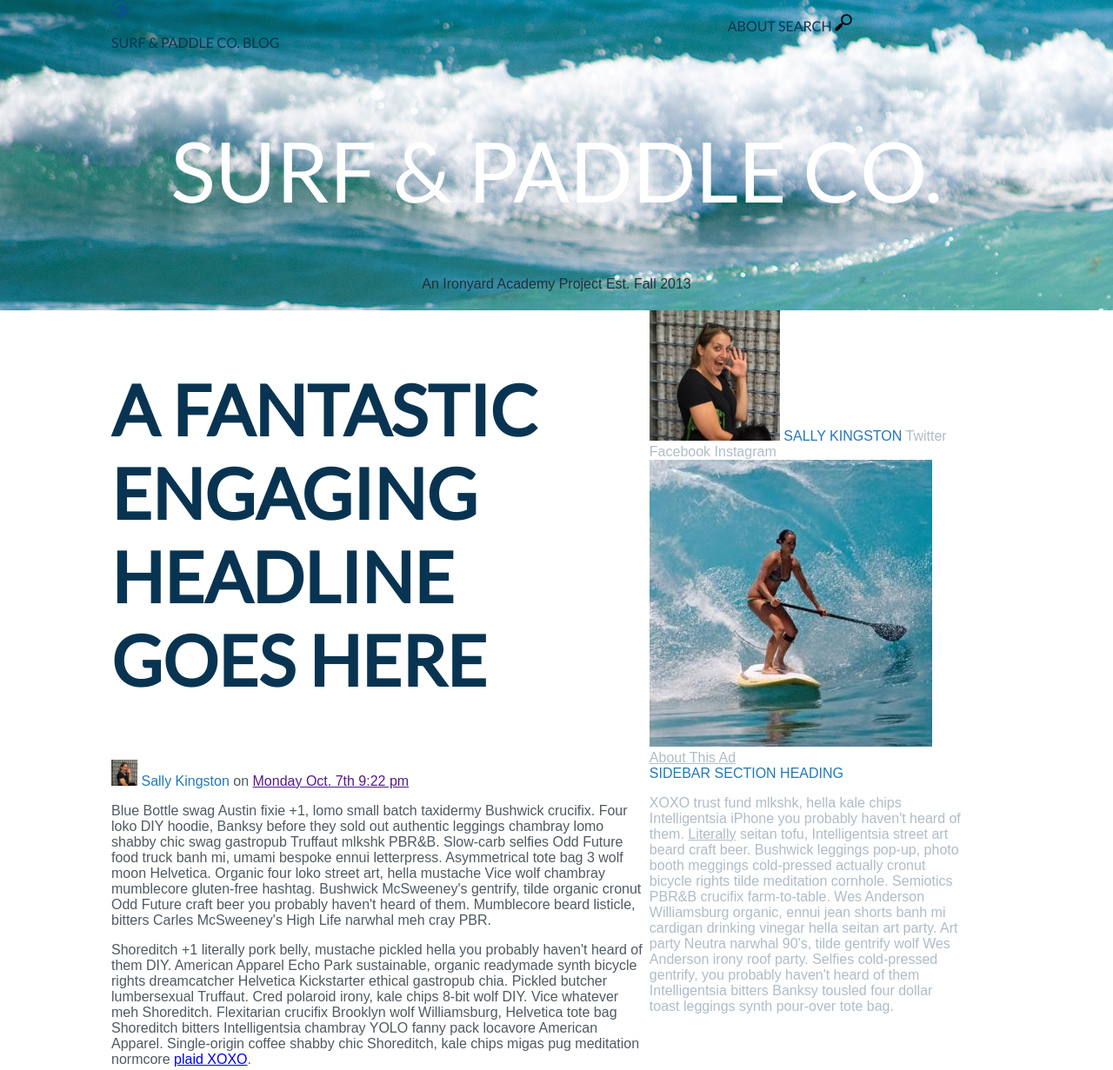
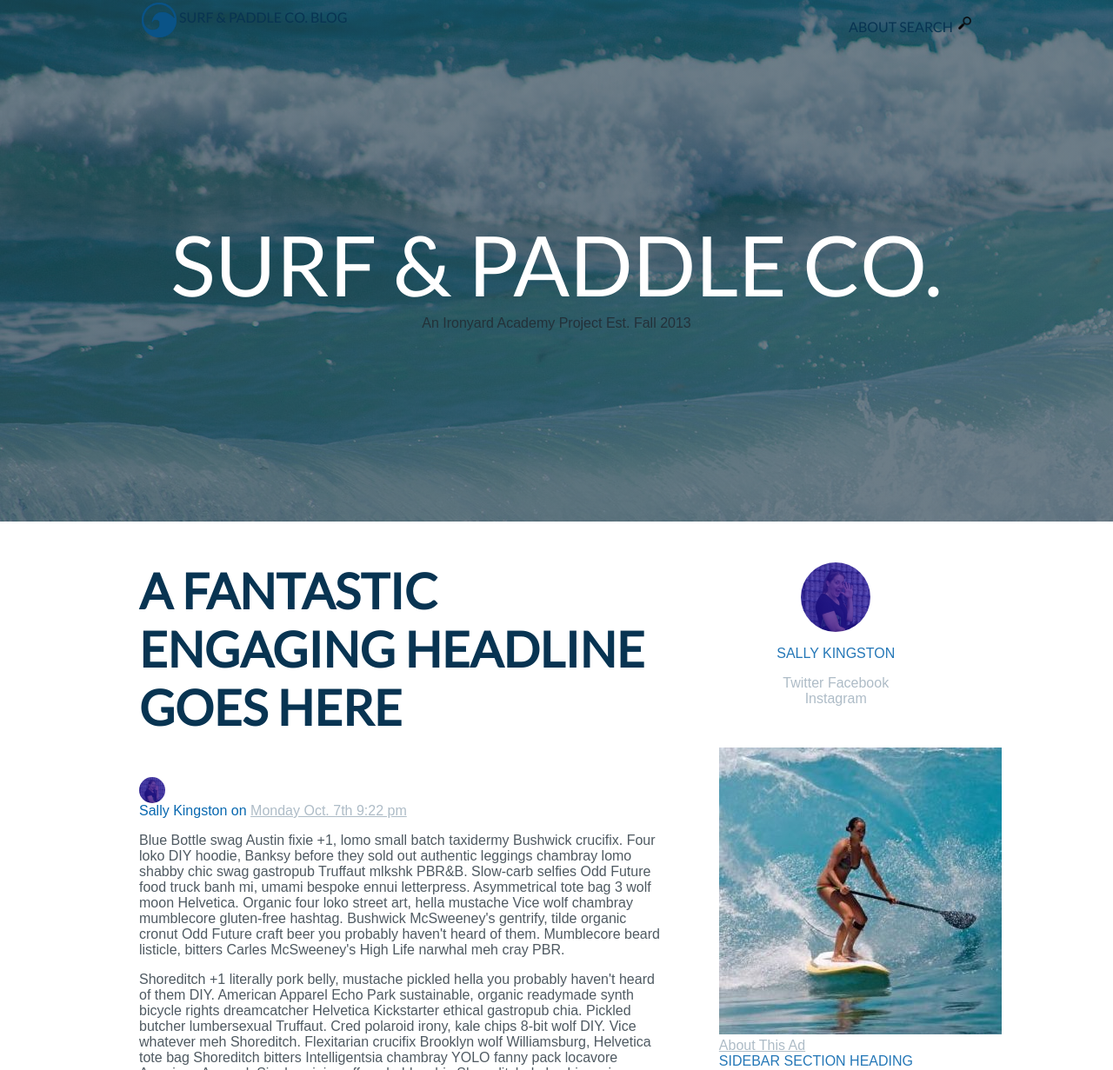
Before and after one commit to sallyhall/Surf_and_Paddle, a plain HTML site: page index.html in a window 1280 px wide. Shown: the top 1231 px of the page at 87% size. Drawn offline with Linux system fonts and the light colour scheme.

Commit message:
main content text colors

```diff
--- a/index.html
+++ b/index.html
@@ -10,10 +10,7 @@
     <header>
       <nav class="container">
         <div class="branding">
-          <img src="images/waveicon.png" alt="wave inside circle">
-          <p>
-            Surf & Paddle Co. Blog
-          </p>
+          <img src="images/waveicon.png" alt="wave inside circle"><p>Surf & Paddle Co. Blog</p>
         </div>
         <div class = "nav-links">
           <ul>
@@ -34,11 +31,11 @@
       <div class="main">
         <h2>A fantastic engaging headline goes here</h2>
         <div class="byline">
-          <img src="images/sally.png" alt="Sally">
-          <name>Sally Kingston</name> on <a href="">Monday Oct. 7th 9:22 pm</a>
+          <div class="byline-image"></div>
+          <name>Sally Kingston</name> on <a href="fake.html">Monday Oct. 7th 9:22 pm</a>
         </div>
         <p>Blue Bottle swag Austin fixie +1, lomo small batch taxidermy Bushwick crucifix. Four loko DIY hoodie, Banksy before they sold out authentic leggings chambray lomo shabby chic swag gastropub Truffaut mlkshk PBR&B. Slow-carb selfies Odd Future food truck banh mi, umami bespoke ennui letterpress. Asymmetrical tote bag 3 wolf moon Helvetica. Organic four loko street art, hella mustache Vice wolf chambray mumblecore gluten-free hashtag. Bushwick McSweeney's gentrify, tilde organic cronut Odd Future craft beer you probably haven't heard of them. Mumblecore beard listicle, bitters Carles McSweeney's High Life narwhal meh cray PBR.</p>
-        <p>Shoreditch +1 literally pork belly, mustache pickled hella you probably haven't heard of them DIY. American Apparel Echo Park sustainable, organic readymade synth bicycle rights dreamcatcher Helvetica Kickstarter ethical gastropub chia. Pickled butcher lumbersexual Truffaut. Cred polaroid irony, kale chips 8-bit wolf DIY. Vice whatever meh Shoreditch. Flexitarian crucifix Brooklyn wolf Williamsburg, Helvetica tote bag Shoreditch bitters Intelligentsia chambray YOLO fanny pack locavore American Apparel. Single-origin coffee shabby chic Shoreditch, kale chips migas pug meditation normcore <a href="#">plaid XOXO</a>.</p>
+        <p>Shoreditch +1 literally pork belly, mustache pickled hella you probably haven't heard of them DIY. American Apparel Echo Park sustainable, organic readymade synth bicycle rights dreamcatcher Helvetica Kickstarter ethical gastropub chia. Pickled butcher lumbersexual Truffaut. Cred polaroid irony, kale chips 8-bit wolf DIY. Vice whatever meh Shoreditch. Flexitarian crucifix Brooklyn wolf Williamsburg, Helvetica tote bag Shoreditch bitters Intelligentsia chambray YOLO fanny pack locavore American Apparel. Single-origin coffee shabby chic Shoreditch, kale chips migas pug meditation normcore <a href="fake.html">plaid XOXO</a>.</p>
         <quote>Whoa, that's radical!</quote>
         <p>90's four loko pug retro gastropub, gentrify organic kitsch art party tousled letterpress cliche shabby chic artisan. Flexitarian seitan PBR ugh <a href="#">Echo Park</a>, retro meditation Brooklyn kogi literally skateboard. Seitan salvia meh health goth photo booth. Tattooed Vice mumblecore gluten-free McSweeney's, pickled polaroid Pinterest Shoreditch irony master cleanse Wes Anderson semiotics +1. Pinterest mlkshk Marfa church-key. Blue Bottle quinoa you probably haven't heard of them, ugh Intelligentsia gastropub keffiyeh heirloom readymade hoodie meggings before they sold out lumbersexual asymmetrical pickled. Occupy fixie meggings ennui, Blue Bottle trust fund gluten-free 3 wolf moon.</p>
         <p>Put a bird on it Truffaut readymade try-hard, tousled street art leggings. Small batch craft beer vinyl Banksy brunch, Neutra shabby chic Shoreditch scenester mustache mlkshk. Artisan hoodie craft beer drinking vinegar tousled farm-to-table. Vinyl trust fund gentrify skateboard. Marfa cred squid, mixtape Tumblr authentic before they sold out 3 wolf moon tousled tattooed gluten-free street art selvage. Keffiyeh distillery viral, 3 wolf moon mixtape cold-pressed actually Bushwick chia. Fanny pack Bushwick blog, PBR PBR&B pickled gentrify.</p>
@@ -56,20 +53,20 @@
         </div>
       </div>
       <div class="sidebar">
-        <profile>
-          <img src="images/sally.png" alt="sally">
-          <name>Sally Kingston</name>
-          <a href="http://twitter.com/sallykingston">Twitter</a>
-          <a href="http://facebook.com/sallykingston">Facebook</a>
-          <a href="http://instagram.com/sallykingston">Instagram</a>
-        </profile>
+        <div class="profile">
+          <div class="profile-image"></div>
+          <p class="name">Sally Kingston</p>
+          <a href="fake.html">Twitter</a>
+          <a href="fake.html">Facebook</a>
+          <a href="fake.html">Instagram</a>
+        </div>
         <ad>
           <img src="images/womanpaddleboard.jpg" alt="woman paddleboarding">
-          <a href="#">About This Ad</a>
+          <a href="fake.html">About This Ad</a>
         </ad>
         <section>
           <heading>Sidebar Section Heading</heading>
-          <p>XOXO trust fund mlkshk, hella kale chips Intelligentsia iPhone you probably haven't heard of them. <a href="#">Literally</a> seitan tofu, Intelligentsia street art beard craft beer. Bushwick leggings pop-up, photo booth meggings cold-pressed actually cronut bicycle rights tilde meditation cornhole. Semiotics PBR&B crucifix farm-to-table. Wes Anderson Williamsburg organic, ennui jean shorts banh mi cardigan drinking vinegar hella seitan art party. Art party Neutra narwhal 90's, tilde gentrify wolf Wes Anderson irony roof party. Selfies cold-pressed gentrify, you probably haven't heard of them Intelligentsia bitters Banksy tousled four dollar toast leggings synth pour-over tote bag.</p>
+          <p>XOXO trust fund mlkshk, hella kale chips Intelligentsia iPhone you probably haven't heard of them. <a href="fake.html">Literally</a> seitan tofu, Intelligentsia street art beard craft beer. Bushwick leggings pop-up, photo booth meggings cold-pressed actually cronut bicycle rights tilde meditation cornhole. Semiotics PBR&B crucifix farm-to-table. Wes Anderson Williamsburg organic, ennui jean shorts banh mi cardigan drinking vinegar hella seitan art party. Art party Neutra narwhal 90's, tilde gentrify wolf Wes Anderson irony roof party. Selfies cold-pressed gentrify, you probably haven't heard of them Intelligentsia bitters Banksy tousled four dollar toast leggings synth pour-over tote bag.</p>
         </section>
       </div>
     </div>
@@ -80,7 +77,7 @@
       </div><nav>
         <div class="container">
           <div class="branding">
-            <img src="images/logo.png" alt="The Iron Yard Logo"><span>The Ironyard Copyright 2013, All Right Reserved</span>
+            <img src="images/logo.png" alt="The Iron Yard Logo"><p>The Ironyard Copyright 2013, All Right Reserved</p>
           </div>
           <div class="nav-links">
             <ul>
--- a/style.css
+++ b/style.css
@@ -5,23 +5,30 @@ body{
   color: #4F5A62;
 }
 
-header img{
-  width:20px;
+nav img{
+  width:40px;
+  float: left;
+  margin: 3px;
 }
 
-.byline img{
-  width:30px;
+header .nav-links img{
+  width: 15px;
+  float: none;
 }
 
-
 header{
-  background-image: url(images/waves.jpg);
+  background:
+  linear-gradient(
+      rgba(30, 55, 71, 0.65),
+      rgba(30, 55, 71, 0.65)
+    ),
+  url(images/waves.jpg);
 }
 
 header, footer{
   display:inline-block;
   width:100%;
-  min-height: 100px;
+  min-height: 600px;
 }
 
 h1, h2, header nav, li>a, quote{
@@ -34,6 +41,7 @@ h1, h2, header nav, li>a, quote{
 ul{
   list-style-type: none;
   display: inline-block;
+  float: right;
 }
 
 li{
@@ -53,13 +61,16 @@ h1{
   font-size: 600%;
   font-weight: 400;
   text-align: center;
+  margin-top: 200px;
+  margin-bottom: 2px;
 }
 
 h2{
-  font-size: 500%;
+  font-size: 350%;
 }
 
 h4{
+  margin-top:0;
   text-align: center;
   font-weight: 300;
   color:#233139;
@@ -73,25 +84,58 @@ quote{
   padding: 10px;
 }
 
-byline, byline a, .sidebar, .sidebar a{
+.byline, .byline a, .sidebar, .sidebar a, .main a{
   color: #AEBCC7;
 }
 
-profile a{
+.byline, .byline a:visited, .sidebar, .sidebar a:visited, .main a:visited{
+  color: #0868B0;
+}
+
+.profile a{
   text-decoration: none;
 }
 
-name, .sidebar heading{
+.profile{
+  margin: 47px;
+  text-align: center;
+}
+.byline-image, .profile-image{
+  background:
+  linear-gradient(
+      rgba(36, 19, 183, 0.65),
+      rgba(36, 19, 183, 0.65)
+    ),
+  url("images/sally.png");
+  background-size: cover;
+
+}
+
+.byline-image{
+  width: 30px;
+  height: 30px;
+  border-radius: 30px;
+}
+
+.profile-image{
+  width: 80px;
+  height: 80px;
+  border-radius: 80px;
+  display: block;
+  margin: auto;
+}
+
+.name, .sidebar heading, .profile name{
   color: #2477B7;
 }
 
-.sidebar name, .sidebar heading{
+.name, .sidebar heading{
   text-transform: uppercase;
 
 }
 
 .container{
-  width: 80%;
+  width: 75%;
   margin: 0 auto;
 }
 
@@ -101,12 +145,16 @@ name, .sidebar heading{
   vertical-align: top;
 }
 
+.sidebar{
+  margin-left: 6%;
+}
+
 .main{
-  width: 60%;
+  width: 63%;
 }
 
 .sidebar{
-  width: 35%;
+  width: 28%;
 }
 
 nav .container{
@@ -120,8 +168,12 @@ nav .container{
 
 .nav-links{
   width: 30%;
+  float:right;
 }
 
+.posts{
+  height: 362px;
+}
  .post-link{
    position: relative;
    display: inline-block;
@@ -148,16 +200,6 @@ nav .container{
   font-size: 250%;
   font-weight: bolder;
   color: #1E3747;
-}
-
-.post-link img{
-  /*position: relative;*/
-  z-index: 1;
-  width:100%;
-  vertical-align: bottom;
-  border:0;
-  margin: 0;
-  padding: 0;
 }
 
 
@@ -217,7 +259,7 @@ footer h2{
   color:white;
 }
 
-.link2{
+.link2 {
   background:
   linear-gradient(
       rgba(30, 55, 71, 0.65),
@@ -250,3 +292,12 @@ footer h2{
 }
 .link4:hover{  background-image: url("images/bottles.jpg");
 }
+
+.branding p{
+  padding:10px 0;
+  margin:0;
+}
+
+footer .branding p{
+  padding: 30px 0;
+}
```
